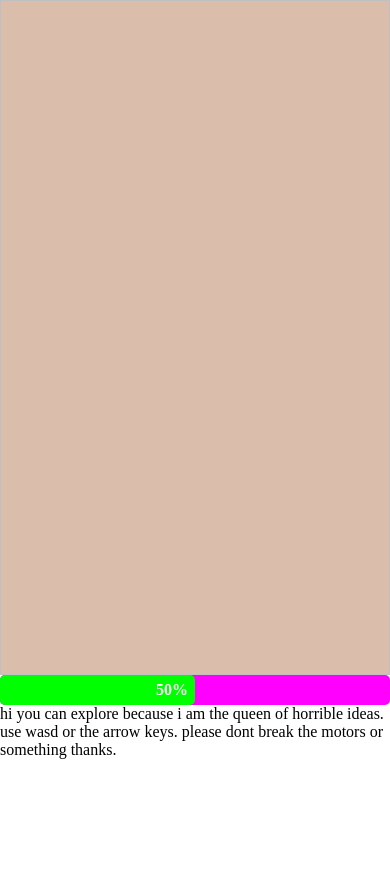
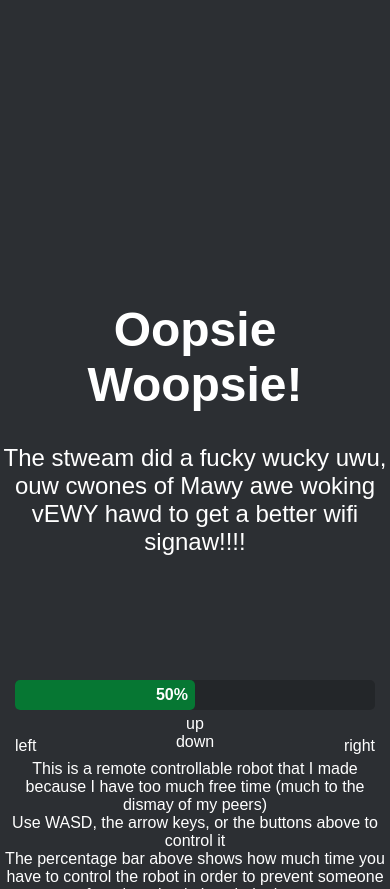
Before and after one commit to Mstrodl/nxt-client, a website built with Parcel: page src/index.html in a window 390 px wide. Before the commit the page ends 844 px from the top, so only its background shows below. Built offline with nearby package versions, Linux system fonts and the light colour scheme; no server answers.

Commit message:
make client look HOT and add ''''''mobile support'''''

```diff
--- a/src/controls.css
+++ b/src/controls.css
@@ -1,22 +1,25 @@
-.control-time-wrap {
-    height: 100px;
+body, html {
+    background-color: #2c2f33;
+    color: #fff;
+    font-family: sans-serif;
+}
+
+.control-timer-wrap {
+    margin: 5px 15px;
 }
 
 #control-time {
     height: 30px;
-    width: 100%;
-    background-color: #FF00FF;
+    /* width: 100%; */
+    background-color: rgba(0, 0, 0, 0.2);
     position: relative;
     border-radius: 5px;
-}
-
-.control-timer-wrap {
 }
 
 #control-bar {
     height: 30px;
     width: 1px;
-    background-color: #0F0;
+    background-color: #067733;
     bottom: 0;
     position: absolute;
     transition-property: width;
@@ -34,7 +37,7 @@
 }
 
 #control-bar.unusable {
-    background-color: #F00;
+    background-color: #d63131;
 }
 
 
@@ -42,12 +45,73 @@
     position: relative;
     height: 80vh;
     width: 100%;
-    background: #dabdab;
+}
+
+#videowrap.errored #video {
+    display: none;
+}
+
+#videowrap .explain {
+    display: none;
+}
+
+.explanation {
+    height: calc(100vh - 80vh - 30px - 10px);
+    text-align: center;
+    overflow: auto;
+}
+
+.controls {
+    position: relative;
+    display: block;
+}
+
+#left, #right {
+    bottom: 0;
+    position: absolute;
+}
+
+#left {
+    left: 0;
+}
+
+#right {
+    right: 0;
+}
+
+.controls {
+    height: 2.5em;
+    margin: 5px 15px;
+    widht: 100%;
+}
+
+.control-group {
+    display: inline-block;
+    top: 0;
+    left: 0;
+    text-align: center;
+    right: 0;
+    margin: auto;
+    position: absolute;
+}
+
+#videowrap.errored .explain {
+    font-size: 1.5em;
+    display: inline-block;
+    height: 20%;
+    top: 0;
+    bottom: 0;
+    left: 0;
+    right: 0;
+    position: absolute;
+    margin: auto;
+    text-align: center;
 }
 
 #video {
     height: 100%;
     width: 100%;
+    border: 0;
     object-fit: contain;
 }
 
--- a/src/index.html
+++ b/src/index.html
@@ -4,7 +4,12 @@
     <link rel="stylesheet" href="./controls.css"></link>
   </head>
   <body>
-    <div id="videowrap">
+    <div id="videowrap" class="errored">
+      <img id="video">
+      <div class="explain">
+	<h1>Oopsie Woopsie!</h1>
+	The stweam did a fucky wucky uwu, ouw cwones of Mawy awe woking vEWY hawd to get a better wifi signaw!!!!
+      </div>
     </div>
     <!-- TODO: Support mobile with buttons or something like that -->
     <div class="control-timer-wrap">
@@ -14,8 +19,20 @@
 	</div>
       </div>
     </div>
+    <div class="controls">
+      <span id="left">left</span>
+      <span class="control-group">
+	<span id="up">up</span>
+	<br>
+	<span id="down">down</span>
+      </span>
+      <span id="right">right</span>
+    </div>
     <div class="explanation">
-      hi you can explore because i am the queen of horrible ideas. use wasd or the arrow keys. please dont break the motors or something thanks.
+      This is a remote controllable robot that I made because I have too much free time (much to the dismay of my peers)<br>
+      Use WASD, the arrow keys, or the buttons above to control it<br>
+      The percentage bar above shows how much time you have to control the robot in order to prevent someone from hogging it the whole time.<br>
+      When you have less than 1 second (~10%) left to control it, your time will be unusable.
     </div>
   </body>
 </html>
--- a/src/index.js
+++ b/src/index.js
@@ -1,17 +1,15 @@
 import Client from "./Client.js";
 import "babel-polyfill";
 const client = new Client({
-  endpoint: "wss://vrrr.strodl.co/ws"
+  endpoint: "ws://localhost:3000" // "wss://vrrr.strodl.co/ws"
 });
 window.client = client;
 const loginPromise = client.login();
 
 console.log("script loaded, client login initiated");
 window.addEventListener("load", async function() {
-  const videowrap = document.getElementById("videowrap");
-  const video = document.createElement("img");
-  video.id = "video";
-  videowrap.appendChild(video);
+  const video = document.getElementById("video");
+  const videoWrap = video.parentNode;
   console.log("loaded");
   await loginPromise;
   const audio = new Audio(client.audioStream + "?_=" + new Date().getTime());
@@ -27,18 +25,48 @@ window.addEventListener("load", async function() {
     video.src = stream;
   });
 
+  video.addEventListener("error", function(err) {
+    console.log(err);
+    videoWrap.classList = "errored";
+  });
+
+  video.addEventListener("load", function() {
+    videoWrap.classList = "";
+  });
+
+  const controls = ["up", "down", "left", "right"].map(id =>
+    document.getElementById(id)
+  );
+  for (const control of controls) {
+    control.addEventListener("mousedown", function(ev) {
+      console.log(ev, "down");
+      if (ev.button != 0) return; // Not left mouse button
+      keydown(`ELEM#${control.id}`, ev);
+    });
+    control.addEventListener("mouseup", function(ev) {
+      console.log("up", ev);
+      if (ev.button != 0) return; // Not left mouse button
+      keyup(`ELEM#${control.id}`, ev);
+    });
+  }
+
   const directionKeyMap = {
-    forward: ["w", "ArrowUp"],
-    backward: ["s", "ArrowDown"],
-    left: ["a", "ArrowLeft"],
-    right: ["d", "ArrowRight"]
+    forward: ["w", "ArrowUp", "ELEM#up"],
+    backward: ["s", "ArrowDown", "ELEM#down"],
+    left: ["a", "ArrowLeft", "ELEM#left"],
+    right: ["d", "ArrowRight", "ELEM#right"]
   };
   let downDirection = null;
   document.addEventListener(
     "keydown",
     function(ev) {
+      keydown(ev.key, ev);
+    },
+    true
+  );
+  function keydown(key, ev) {
     const directionK = Object.entries(directionKeyMap).find(
-        ([direction, keys]) => keys.includes(ev.key)
+      ([direction, keys]) => keys.includes(key)
     );
     if (!directionK) return;
     const direction = directionK[0];
@@ -56,13 +84,17 @@ window.addEventListener("load", async function() {
     }
     downDirection = direction;
     client.setDirection(direction);
+  }
+  document.addEventListener(
+    "keyup",
+    function(ev) {
+      keyup(ev.key, ev);
     },
     true
   );
-
-  document.addEventListener("keyup", function(ev) {
+  function keyup(key, ev) {
     const directionK = Object.entries(directionKeyMap).find(
-      ([direction, keys]) => keys.includes(ev.key)
+      ([direction, keys]) => keys.includes(key)
     );
     if (!directionK) return;
     const direction = directionK[0];
@@ -76,26 +108,26 @@ window.addEventListener("load", async function() {
       downDirection = null;
       client.setDirection(null);
     }
-  });
+  }
 
   const controlBar = document.getElementById("control-bar");
   const controlTime = document.getElementById("control-time");
   const controlPercent = document.getElementById("control-percent");
 
-  const controls = {
-    // forward,
-    // backward,
-    // left,
-    // right
-  };
+  // const controls = {
+  //   // forward,
+  //   // backward,
+  //   // left,
+  //   // right
+  // };
 
-  function renderControls() {
-    for (const control in controls) {
-      if (client.direction == control)
-        controls[control].classList = "control active";
-      else controls[control].classList = "control";
-    }
-  }
+  // function renderControls() {
+  //   for (const control in controls) {
+  //     if (client.direction == control)
+  //       controls[control].classList = "control active";
+  //     else controls[control].classList = "control";
+  //   }
+  // }
 
   function liveControlTime() {
     return client.myDirection
```
Also changed, not shown: src/img/1x1.svg (added). Lines whose indentation alone changed are shown as unchanged.
